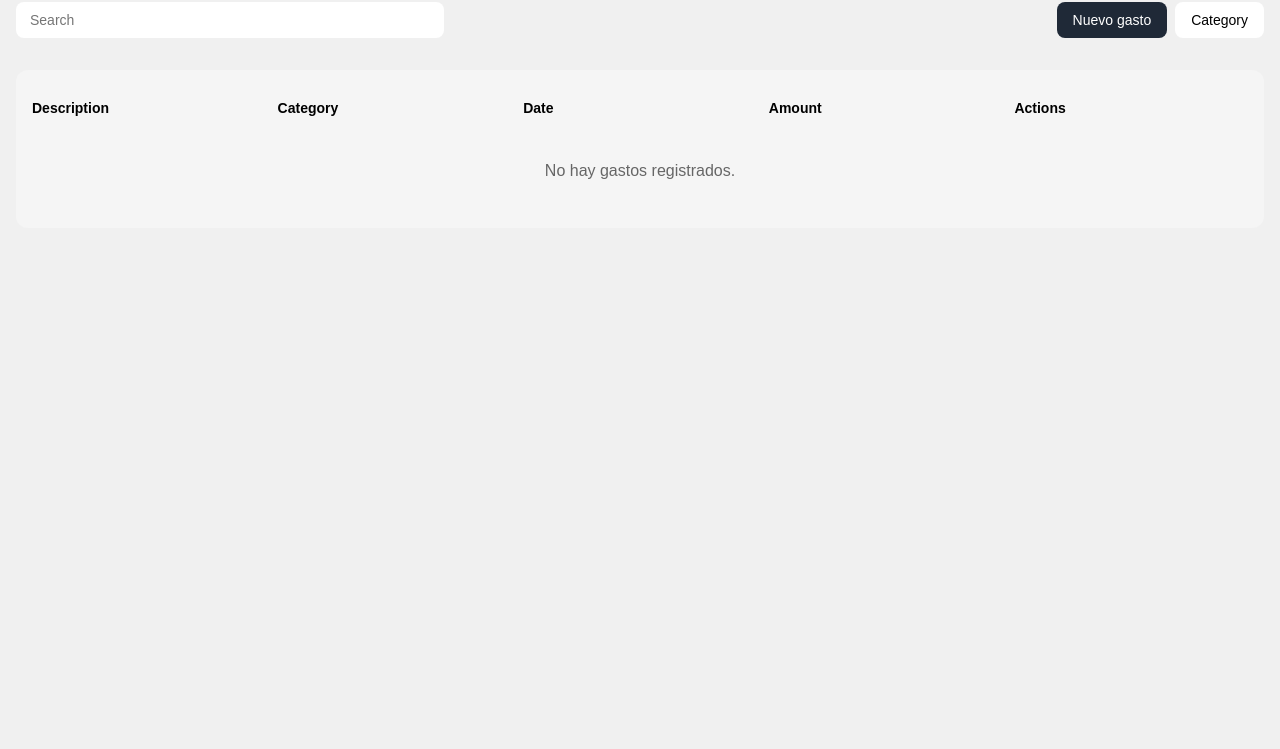
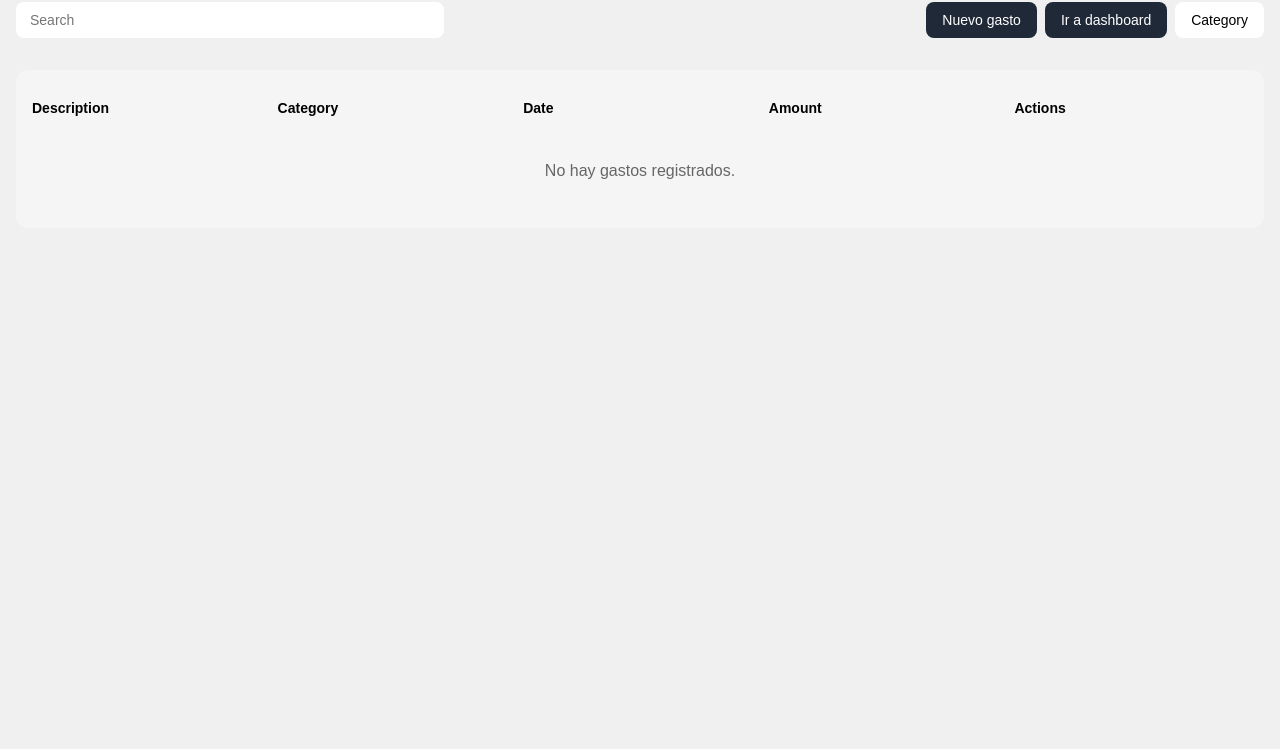
Before and after one commit to drairanfi/Gestion-de-gastos-prueba, a plain HTML site: page expenses.html in a window 1280 px wide. Shown: the part 51-800 px from the top of the page. Drawn offline with Linux system fonts and the light colour scheme.

Commit message:
feat: add the button fom home

```diff
--- a/expenses.html
+++ b/expenses.html
@@ -61,6 +61,7 @@
         </div>
         <div class="expenses-toolbar__actions">
             <button id="btn-new-expense" class="btn-primary">Nuevo gasto</button>
+            <button id="btn-dashboard" class="btn-primary" onclick="window.location.href='index.html'">Ir a dashboard</button>
             <button class="expenses-toolbar__category">Category</button>
         </div>
     </div>
```
